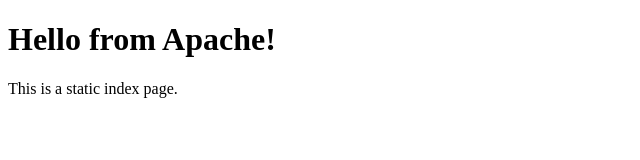
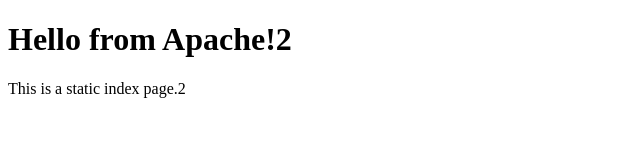
Before and after one commit to chsagar001/AWSAutomation, a plain HTML site: page index.html in a window 1280 px wide. Shown: the full height of the page, 0-640 px from the left. Drawn offline with Linux system fonts and the light colour scheme.

Commit message:
add index.html file

```diff
--- a/index.html
+++ b/index.html
@@ -5,7 +5,7 @@
   <title>Welcome to Apache2</title>
 </head>
 <body>
-  <h1>Hello from Apache!</h1>
-  <p>This is a static index page.</p>
+  <h1>Hello from Apache!2</h1>
+  <p>This is a static index page.2</p>
 </body>
 </html>
```
